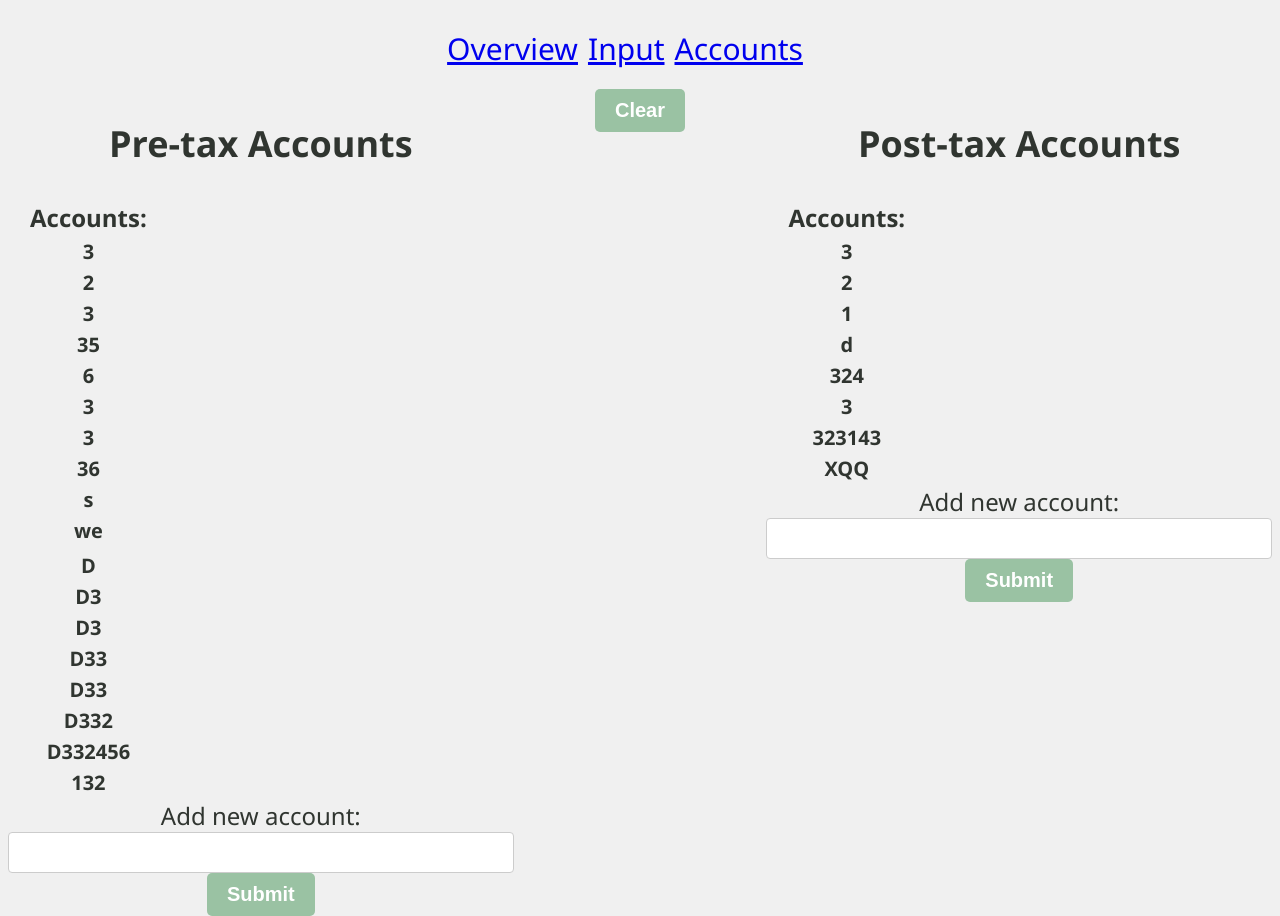
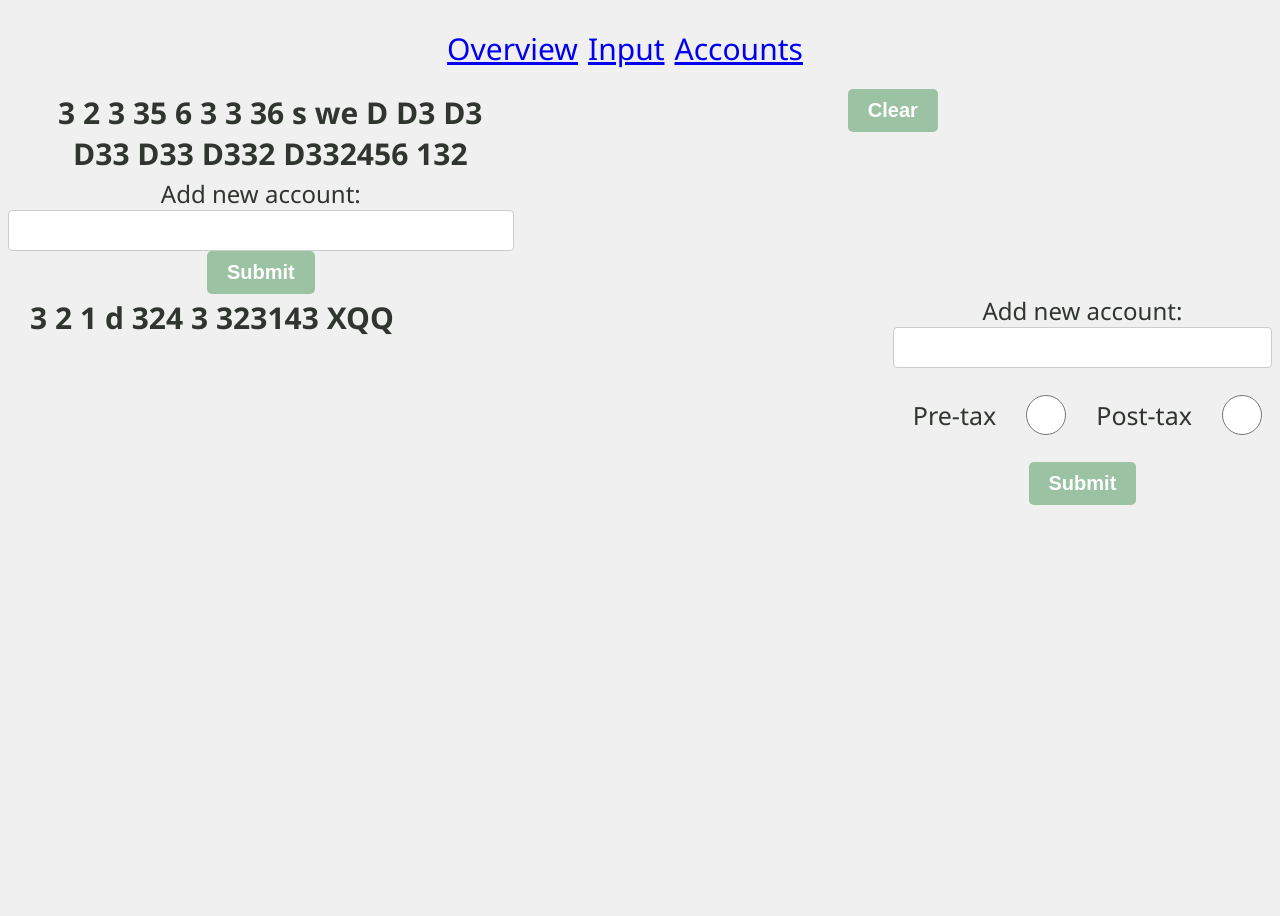
Before and after one commit to shu-fang/shu-fang.github.io, a Flask app: page /accounts in a window 1280 px wide. After the commit the page ends 505 px from the top, so only its background shows below. Run offline with Flask 2, Linux system fonts and the light colour scheme; data comes from the database, SQL or seed files in the repository; both versions use the stored data as it was after the commit.

Commit message:
updated UI and made single submit button instead of 2 in input page

```diff
--- a/app/db.py
+++ b/app/db.py
@@ -88,6 +88,7 @@ class AccountsDatabase(Database):
     def add_account(self, request):
         conn = self.db_connection()
         cursor = conn.cursor()
+        print("Request form:", request.form)
         new_name = request.form['accountName']
         new_type = "placeholder"
         new_tax_status = request.form['tax_status']
--- a/app/static/css/style.css
+++ b/app/static/css/style.css
@@ -9,7 +9,34 @@ body {
 a:visited {
     text-decoration: none;
     color: rgb(105, 104, 102);
-   }
+}
+
+
+.other-pages {
+    display:inline-block;
+    margin-right:20px;
+    padding: 20px 20px;
+    text-align: left;
+    color:black;
+}
+
+.other-pages ul {
+    display: flex;
+    flex-direction: row;
+    justify-content: flex-end;
+    align-items: center;
+    list-style-type: none;
+    margin: 0;
+    padding: 0;
+    width: 100%;
+}
+
+.other-pages li {
+    font-size: 30px;
+    margin-right: 10px;
+}
+
+/* input page */
 input {
     font-size: 20px;
     color: #333;
@@ -35,40 +62,68 @@ button:hover {
     opacity: 0.8;
 }
 
+/* accounts */
+.add-account-container {
+    width: 30%;
+    float:right;
+}
+#pretax-accounts td,
+#posttax-accounts td {
+    font-size:30px;
+}
+
 .pretax-element {
     float:left;
     width:40%;
 }
 
 .posttax-element{
-    float:right;
+    float:left;
     width:40%;
+    clear:both;
 }
 
-.other-pages {
-    display:inline-block;
-    margin-right:20px;
-    padding: 20px 20px;
-    text-align: left;
-    color:black;
+.tax-selection {
+    display: flex;
+    justify-content: space-between;
+    margin: 10px auto;
+    flex-basis: 90%;
+    white-space: nowrap;
 }
 
-.other-pages ul {
-    display: flex;
-    flex-direction: row;
-    justify-content: flex-end;
-    align-items: center;
-    list-style-type: none;
-    margin: 0;
-    padding: 0;
-    width: 100%;
+.tax-selection label {
+    font-size: 25px;
+    padding: 20px;
+    width: 300px;
+    text-align: center;
 }
 
-.other-pages li {
-    font-size: 30px;
-    margin-right: 10px;
+.tax-selection input[type="radio"] {
+    display: inline;
+    margin: 0 10px;
 }
 
+.type-selection {
+    display: flex;
+    justify-content: space-between;
+    margin: 10px auto;
+    flex-basis: 90%;
+    white-space: nowrap;
+}
+
+.type-selection label {
+    font-size: 25px;
+    padding: 20px;
+    width: 300px;
+    text-align: center;
+}
+
+.type-selection input[type="radio"] {
+    display: inline;
+    margin: 0 10px;
+}
+
+/* overview page */
 .container {
     position:relative;
     left: 10px;
@@ -84,16 +139,19 @@ button:hover {
     background-color: rgb(252, 251, 249);
     text-align: left;
 }
+
 .key-metrics h5 {
     margin-top: 30px;
 }
+
 .account-container {
     position:relative;
     left: 10px;
     top: 300px;
-    width: 50%;
+    display: inline-block;
     height: 30%;
 }
+
 .account-balances {
     border: 1px solid rgba(0, 0, 0, 0);
     border-radius:25px;
@@ -104,6 +162,7 @@ button:hover {
 
 h4, h5, th {
     padding-left: 20px;
+    white-space: nowrap;
 }
 
 td {
@@ -111,6 +170,7 @@ td {
     font-size:20px;
     padding-left:20px;
 }
+
 .chart-container {
     position: absolute;
     right: 30px;
--- a/app/static/js/script.js
+++ b/app/static/js/script.js
@@ -16,9 +16,19 @@ function displayAccount(event, tableid) {
         return response.json();
     })
     .then(data => {
+        var posttaxRadio = document.querySelector('input[name="tax_status"][value="posttax"]');
+        var pretaxRadio = document.querySelector('input[name="tax_status"][value="pretax"]');
+        if (posttaxRadio && posttaxRadio.checked) {
+            tableid = "posttax-accounts"
+            console.log("POSTTAX")
+        } else {
+            tableid = "pretax-accounts"
+            console.log("PRETAX")
+        }
+        console.log("table ", posttaxRadio, posttaxRadio.checked, pretaxRadio.checked, tableid);
         var table = document.querySelector(`#${tableid}`);
-        var row = table.insertRow(-1);
-        var cell = row.insertCell(0);
+        var lastRow = table.rows[table.rows.length - 1];
+        var cell = lastRow.insertCell(-1);
         cell.textContent = data.name;
         form.reset();
         let accountName = document.querySelector("#accountName");
--- a/app/templates/accounts.html
+++ b/app/templates/accounts.html
@@ -15,18 +15,16 @@
         </div>
     </head>
     <body>
-        <div class="wrapper">
+        <div class="accounts-wrapper">
             <div class="pretax-element">
-                <h2 id="pretax">Pre-tax Accounts</h2>
                 <table id="pretax-accounts">
                     <tr>
-                        <th>Accounts:</th>
+                        <td>
+                            {% for account in pretax_accounts %}
+                                {{ account[0] }}{% if not loop.last %}  {% endif %}
+                            {% endfor %}
+                        </td>
                     </tr>
-                    {% for account in pretax_accounts %}
-                    <tr>
-                        <td>{{ account[0] }}</td>
-                    </tr>
-                    {% endfor %}
                 </table>
                 <div class="userInput">
                     <form method="POST" action="{{ url_for('submit')}}" id="accountForm" onsubmit="return displayAccount(event, 'pretax-accounts')">
@@ -38,26 +36,41 @@
                 </div>
             </div>
             <div class="posttax-element">
-                <h2 id="posttax">Post-tax Accounts</h2>
                 <table id="posttax-accounts">
                     <tr>
-                        <th>Accounts:</th>
+                        <td>
+                            {% for account in posttax_accounts %}
+                                {{ account[0] }}{% if not loop.last %}  {% endif %}
+                            {% endfor %}
+                        </td>
                     </tr>
-                    {% for account in posttax_accounts %}
-                    <tr>
-                        <td>{{ account[0] }}</td>
-                    </tr>
-                    {% endfor %}
                 </table>
-                <div class="userInput">
-                    <form method="POST" action="{{ url_for('submit')}}" id="accountForm" onsubmit="return displayAccount(event, 'posttax-accounts')">
-                        <label for="accountName">Add new account:</label>
-                        <input type="text" id="accountName" name="accountName">
-                        <input type="hidden" name="tax_status" value="post-tax">
-                        <button id="addPostTax"> Submit </button>
-                    </form>
-                </div>
+
             </div>
+            <div class="add-account-container">
+                <form method="POST" action="{{ url_for('submit')}}" id="accountForm" onsubmit="return displayAccount(event, 'pretax-accounts')">
+                    <label for="accountName">Add new account:</label>
+                    <input type="text" id="accountName" name="accountName">
+
+                    <div class="tax-selection", id="tax_status">
+                        <label for="pretax-radio">Pre-tax</label>
+                            <input type="radio" name="tax_status" id="pretax-radio" value="pretax">
+                        <label for="posttax-radio">Post-tax</label>
+                            <input type="radio" name="tax_status" id="posttax-radio" value="posttax">
+                    </div>
+                    <button id="addPostTax"> Submit </button>
+                </form>
+
+                <!-- <div class="type-selection">
+                    <label for="debit-radio">Debit</label>
+                    <input type="radio" name="type" id="debit-radio" value="debit">
+                    <label for="credit-radio">Credit</label>
+                    <input type="radio" name="type" id="credit-radio" value="credit">
+                </div> -->
+
+            </div>
+
+
             <form method="POST" action="{{ url_for('clear')}}" onsubmit="return clearDatabase()">
                 <button type="submit">Clear</button>
             </form>
```
Also changed, not shown: app/templates/index.html (+6 -1 lines), app/database.sqlite.
